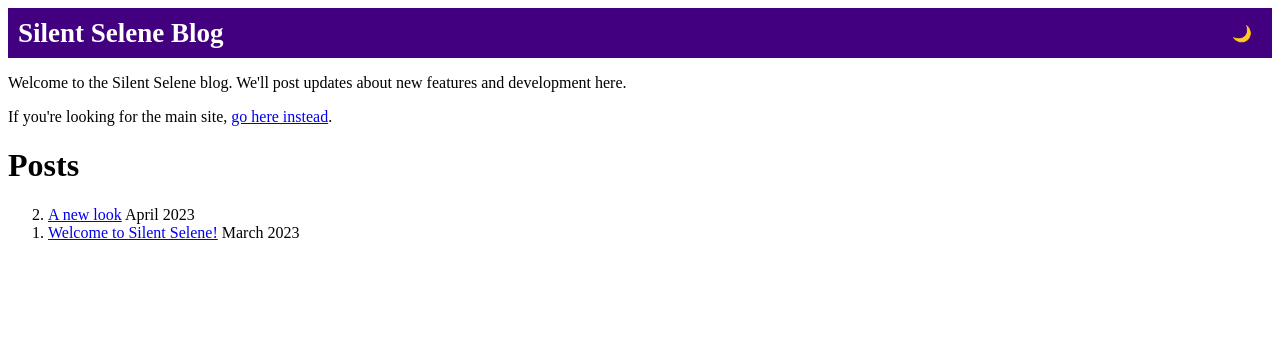
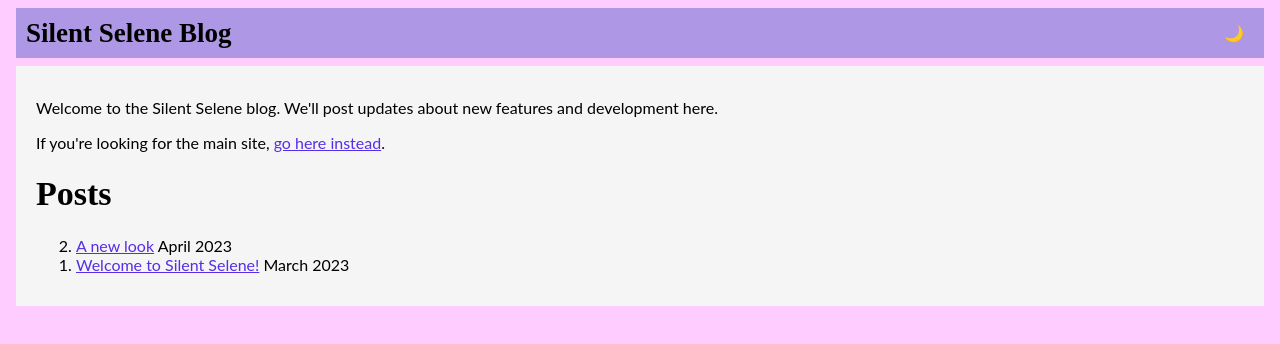
Before and after one commit to n-rook/silentselene-blog, an Eleventy site: page content/index.html in a window 1280 px wide. Built offline with nearby package versions, Linux system fonts and the light colour scheme; Eleventy itself is replaced by a stand-in of ours; files that its build step writes are made by us from their sources; a web font is replaced by a local one.

Commit message:
Restyle the blog to look closer to the original site.
It still does not look nearly as good but it's much closer.

```diff
--- a/_includes/layouts/base.njk
+++ b/_includes/layouts/base.njk
@@ -21,7 +21,9 @@
     </header>
 
     <main>
-        {{ content | safe }}
+        <div class="content">
+            {{ content | safe }}
+        </div>
     </main>
 
     <footer></footer>
--- /dev/null
+++ b/content/_original_themes.sass
@@ -0,0 +1,105 @@
+// This SASS module defines colors for light and dark themes.
+
+.theme-light
+    // The standard background color used for the main and sidebar panes.
+    --background-color: #f5f5f5
+
+    // The color used for the margins between the banner, sidebar and
+    // main content.
+    --page-margin-color: #ffccff
+
+    // The standard text color used for most pages.
+    --text-color: black
+
+    // A light color used as a backdrop (that is, as a background element
+    // without any content on it) for pages like simple_centered, and for the
+    // background to the side of the main page (if there is not special handling
+    // for it with a specific theme).
+    --backdrop-color: #fff3ff
+
+    // A light color used as a border for internal cards.
+    --card-border-color: #41157b
+    --card-background-color: #f5f0f5
+    --card-shadow-color: #b8abba
+
+    // The color used for the left side of highlight bars.
+    --highlight-pop-color: #cd00cd
+    // The color used for the background of highlight bars.
+    --highlight-background-color: #ffccff
+
+    // The color used for hyperlink text.
+    --link-color: #562de8
+    // The color used for visited hyperlinks.
+    --visited-link-color: #551f9b
+    // The color used for hyperlinks being clicked.
+    --active-link-color: #ff1cbb
+
+    // The color used for the background of a disabled input box.
+    --disabled-input-background-color: #f0f0f0
+    --disabled-input-text-color: #333333
+
+    --simple-centered-title-color: #ffe6ff
+    --simple-centered-content-color: white
+
+    // For most tables, including replay tables, we use alternating colors
+    // for the rows.
+    --table-header-color: #ffb3ff
+    --table-row-odd-color: #fff3ff
+    --table-row-even-color: #ffe6ff
+
+    --unpressed-button-color: #ffccff
+    --pressed-button-color: #ffb3ff
+    --hover-button-color: #ffc1ff
+
+    --horizontal-list-bullet-color: #71196f
+
+    // Color used for <hr>.
+    --horizontal-rule-color: #bbbbbb
+
+    // Colors used for inline icons.
+    --lives-icon-color: #e2008b
+    --bombs-icon-color: #1fcd00
+
+    // Colors used for badges.
+    --badge-border-color: #505050
+    --badge-color: black
+
+.theme-dark
+    --background-color: #101010
+    --backdrop-color: #0a000a
+    --page-margin-color: black
+    --text-color: white
+    --card-border-color: #774477
+    --card-background-color: #181818
+    --card-shadow-color: #220022
+
+    --highlight-pop-color: #370037
+    --highlight-background-color: #690069
+
+    --link-color: #d9ceff
+    --visited-link-color: #dda3ff
+    --active-link-color: #ff00b3
+
+    --disabled-input-background-color: #202020
+    --disabled-input-text-color: #d0d0d0
+
+    --simple-centered-title-color: #1a1a1a
+    --simple-centered-content-color: #222222
+
+    --table-header-color: #610061
+    --table-row-odd-color: #101010
+    --table-row-even-color: #1a1a1a
+
+    --unpressed-button-color: #370037
+    --pressed-button-color: #690069
+    --hover-button-color: #500050
+
+    --horizontal-list-bullet-color: #eeb7ed
+
+    --horizontal-rule-color: #707070
+
+    --lives-icon-color: #ff6ec7
+    --bombs-icon-color: #39ff14
+
+    --badge-border-color: #e0e0e0
+    --badge-color: white
--- /dev/null
+++ b/content/_themes.sass
@@ -0,0 +1,13 @@
+// Define colors only used on this blog.
+//
+// In order to make it easy to keep them in sync, we copy the color file
+// themes.sass from the main site to here. But we need a few additional
+// colors on the blog, so they are defined in this file.
+
+@import "_original_themes"
+
+.theme-light
+    --subtitle-color: #606060
+
+.theme-dark
+    --subtitle-color: #b0b0b0
--- a/content/main.sass
+++ b/content/main.sass
@@ -1,33 +1,69 @@
+@import "_themes"
+
+@mixin font-body
+    font-family: "Lato", "Arial", sans-serif
+
+@mixin font-header
+    font-family: "EB Garamond", "Times New Roman", serif
+
+$top-level-margin: 8px
+
+body
+    background-color: var(--page-margin-color)
+    color: var(--text-color)
+
 header
-    background-color: #420080
+    background-color: #ae97e5
     min-height: 50px
     display: flex
     align-items: center
-    margin: 0 0 5px
+    margin: #{$top-level-margin}
 
-    .home-link
+    a.home-link
         display: block
         color: white
         font: 600 27px "EB Garamond", "Times New Roman", serif
         margin: auto 10px
         margin-block: 5px 5px
         text-decoration: none
+        color: var(--text-color)
+
+        &:active
+            color: var(--active-link-color)
+
 
 main
-    max-width: 800px
+    background-color: var(--background-color)
+
+    margin: #{$top-level-margin}
+    padding: 16px 20px
+
+    @include font-body
+
+    .content
+        max-width: 800px
+
+h1, h2, h3, h4, h5, h6
+    @include font-header
+
+h1
+    font-weight: 600
+    font-size: 34px
+
+a
+    color: var(--link-color)
+
+    &:visited
+        color: var(--visited-link-color)
+
+    &:active
+        color: var(--active-link-color)
 
 img
     max-width: 100%
     max-height: 100%
 
 .post-metadata
-    font: 400 14px "Lato", "Arial", sans-serif
-    color: grey
-
-.theme-light
-    color: black
-    background-color: white
-
-.theme-dark
-    color: white
-    background-color: #101010
+    font-weight: 400
+    font-size: 14px
+    color: var(--subtitle-color)
```
Also changed, not shown: .eleventy.js.
